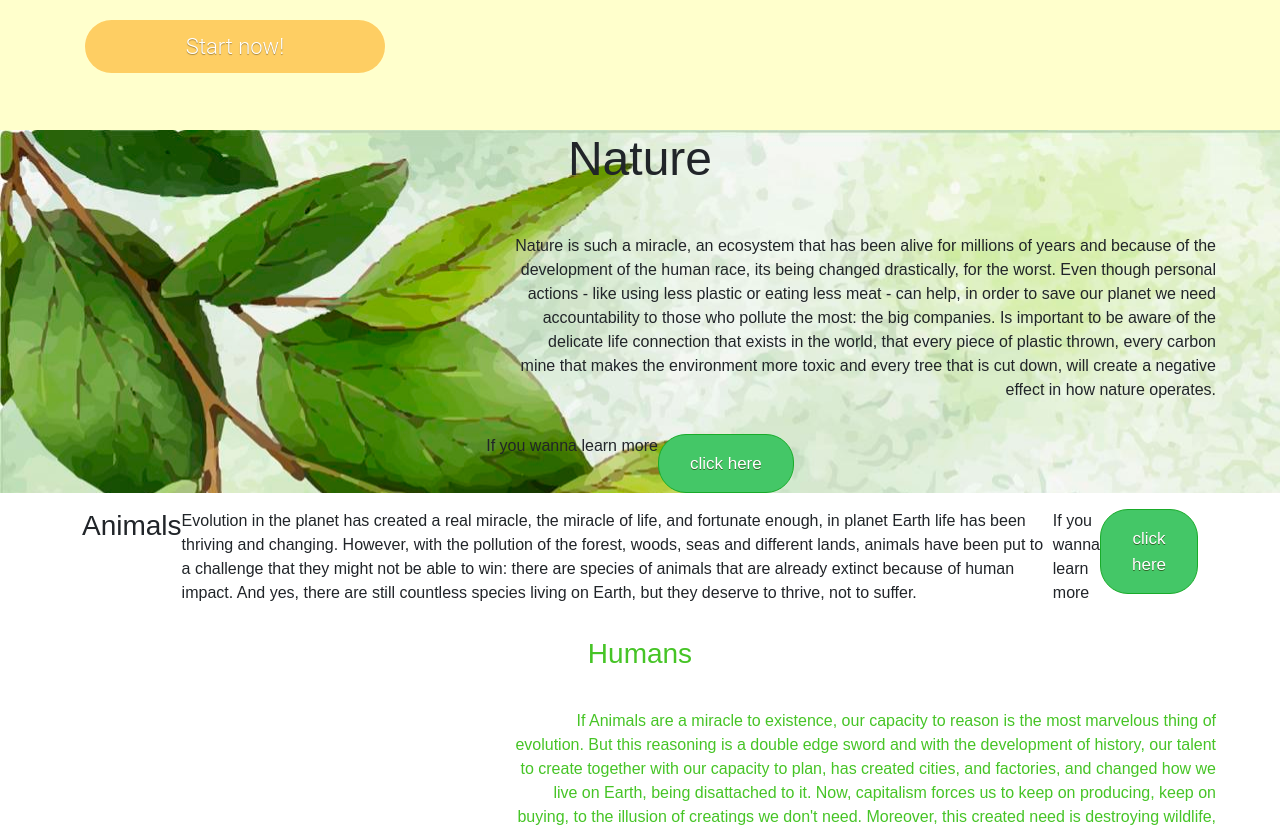
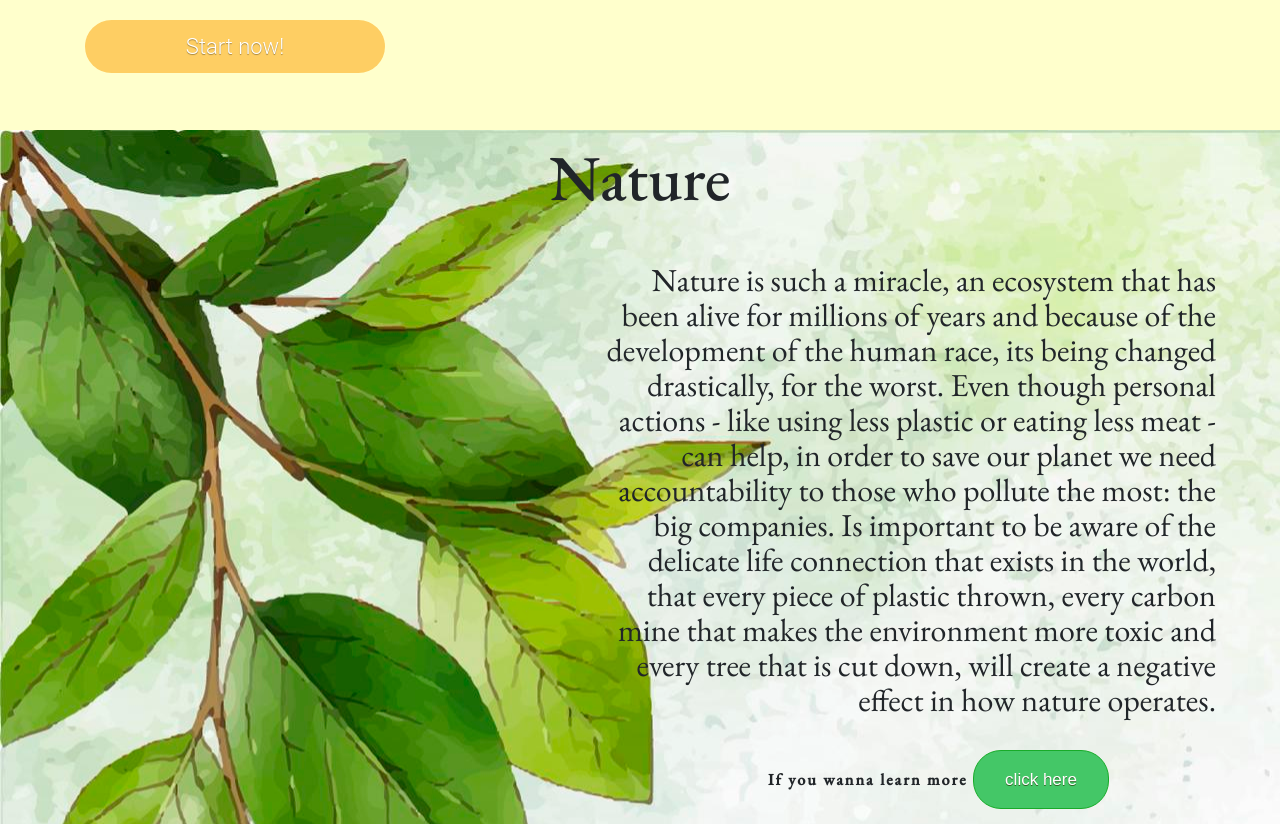
Before and after one commit to carlos-celfo/Upnature, a React (Create React App) app: page / in a window 1280 px wide. Shown: the part 720-1547 px from the top of the page. Built offline with nearby package versions, Linux system fonts and the light colour scheme.

Commit message:
Finished knowledge section

```diff
--- a/src/components/Sections/Knowledge.css
+++ b/src/components/Sections/Knowledge.css
@@ -1,3 +1,5 @@
+@import url("https://fonts.googleapis.com/css2?family=EB+Garamond:ital,wght@0,400;0,500;1,400&display=swap");
+
 .background {
   background-image: url(../../images/naturebackground.jpg);
   width: 100%;
@@ -5,7 +7,9 @@
 }
 
 .nature-title {
-  font-size: 3em;
+  font-size: 4em;
+  font-family: "EB Garamond";
+  padding-top: 10px;
 }
 
 .nature-interior {
@@ -16,13 +20,18 @@
 .nature-info {
   text-align: end;
   margin-top: 3%;
-  margin-left: 40%;
+  margin-left: 47%;
   margin-right: 5%;
+  font-family: "EB Garamond";
+  line-height: 35px;
+  font-size: 2em;
 }
 
 .button-line {
-  display: flex;
-  justify-content: center;
+  font-family: "EB Garamond";
+  margin-left: 60%;
+  font-weight: bold;
+  letter-spacing: 2px;
 }
 
 .myButton {
@@ -37,6 +46,7 @@
   padding: 16px 31px;
   text-decoration: none;
   text-shadow: 0px 1px 0px #2f6627;
+  margin-bottom: 15px;
 }
 .myButton:hover {
   background-color: #5cbf2a;
--- a/src/components/Sections/Knowledge.js
+++ b/src/components/Sections/Knowledge.js
@@ -1,6 +1,5 @@
 import React from 'react';
 import './Knowledge.css';
-import naturebackground from '../../images/naturebackground.jpg';
 
 function Knowledge() {
     return (
```
